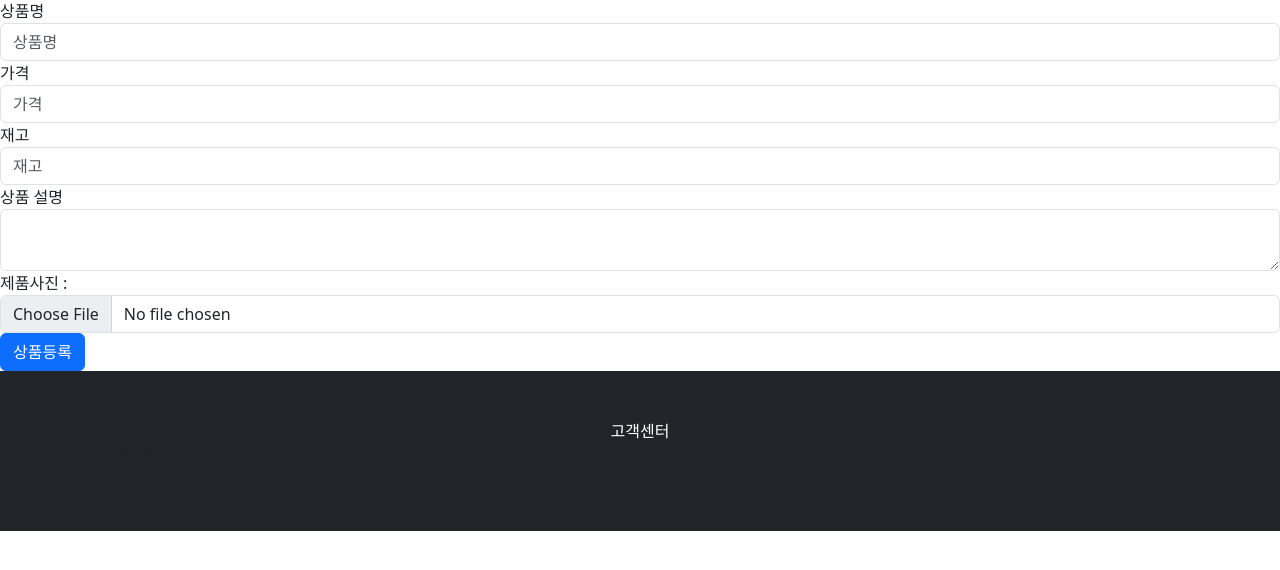
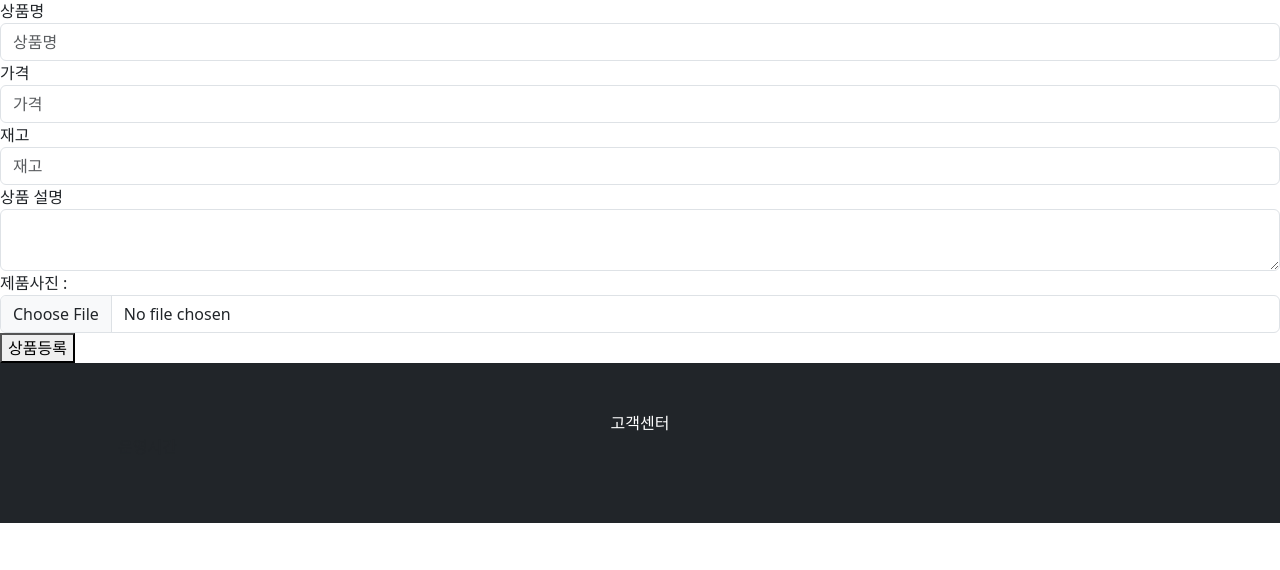
Before and after one commit to Lseunghyeok/django_lec, a Django app: page /mysite/product/ in a window 1280 px wide. Shown: the part 209-779 px from the top of the page. Run offline with Django 4.2, Linux system fonts and the light colour scheme; some libraries are stand-ins or nearby versions.

Commit message:
상품 등록 페이지 버튼 스타일 변경

```diff
--- a/my_project/urls.py
+++ b/my_project/urls.py
@@ -25,5 +25,6 @@
     path('', include('pages.urls')),
     path('accounts/', include('accounts.urls')),
     path('search/' , include('search_app.urls')),
+    path('cart/' , include('cart.urls')),
 
 ]
--- a/templates/accounts/find_id.html
+++ b/templates/accounts/find_id.html
@@ -35,10 +35,10 @@
         }
         .bottom button{
             width:200px;
-            //border:none;
+            border:none;
             background-color:white;
             margin: 0 auto; /* 수평 가운데 정렬 */
-            //height: 100vh; /* 화면 전체 높이에 맞게 내용을 배치합니다. */
+            height: 100vh; /* 화면 전체 높이에 맞게 내용을 배치합니다. */
         }
         #search_btn {
             text-align: center; /* 텍스트를 수평 가운데 정렬합니다. */
--- a/templates/mysite/product_register.html
+++ b/templates/mysite/product_register.html
@@ -1,7 +1,16 @@
 {% extends 'base.html' %}
 {% block header %}
+<style>
+    .btn-primary{
+        background-color:black;
+        color:white;
+        border:none;
+        width:100px;
+        height: 30px;
+        border-radius: 5px;
+    }
+</style>
 {% endblock %}
-
 {% block content %}
 <div class="row mt-5">
     <div class="col-12 text-center">
@@ -34,7 +43,7 @@
                 <input type="file" class="form-control" name="imgfile" id="imgfile">
             </div>
 
-            <button type="submit" class="btn btn-primary">상품등록</button>
+            <button type="submit" class="btn-primary" id="add_item">상품등록</button>
         </form>
     </div>
 </div>
```
Also changed, not shown: my_project/settings.py (+8 -2 lines), templates/mysite/content_list.html (+19 -2 lines).
